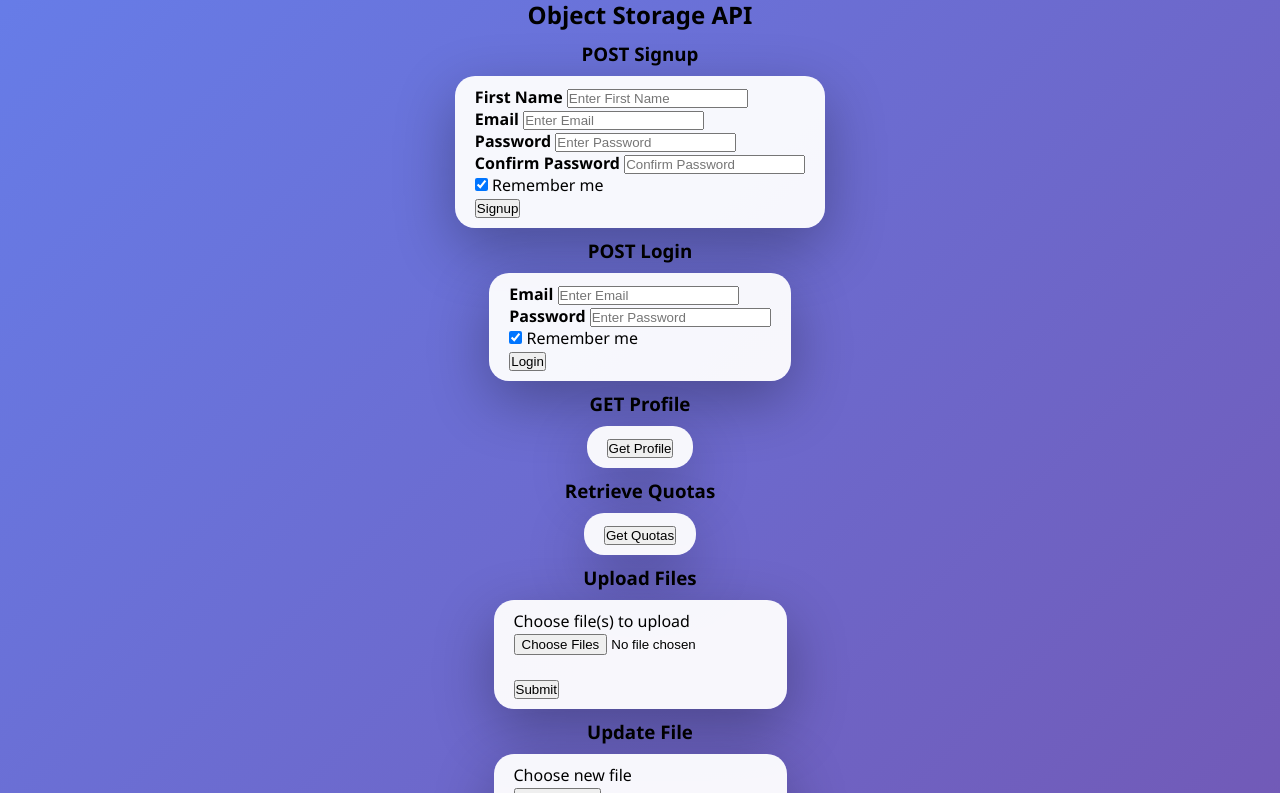
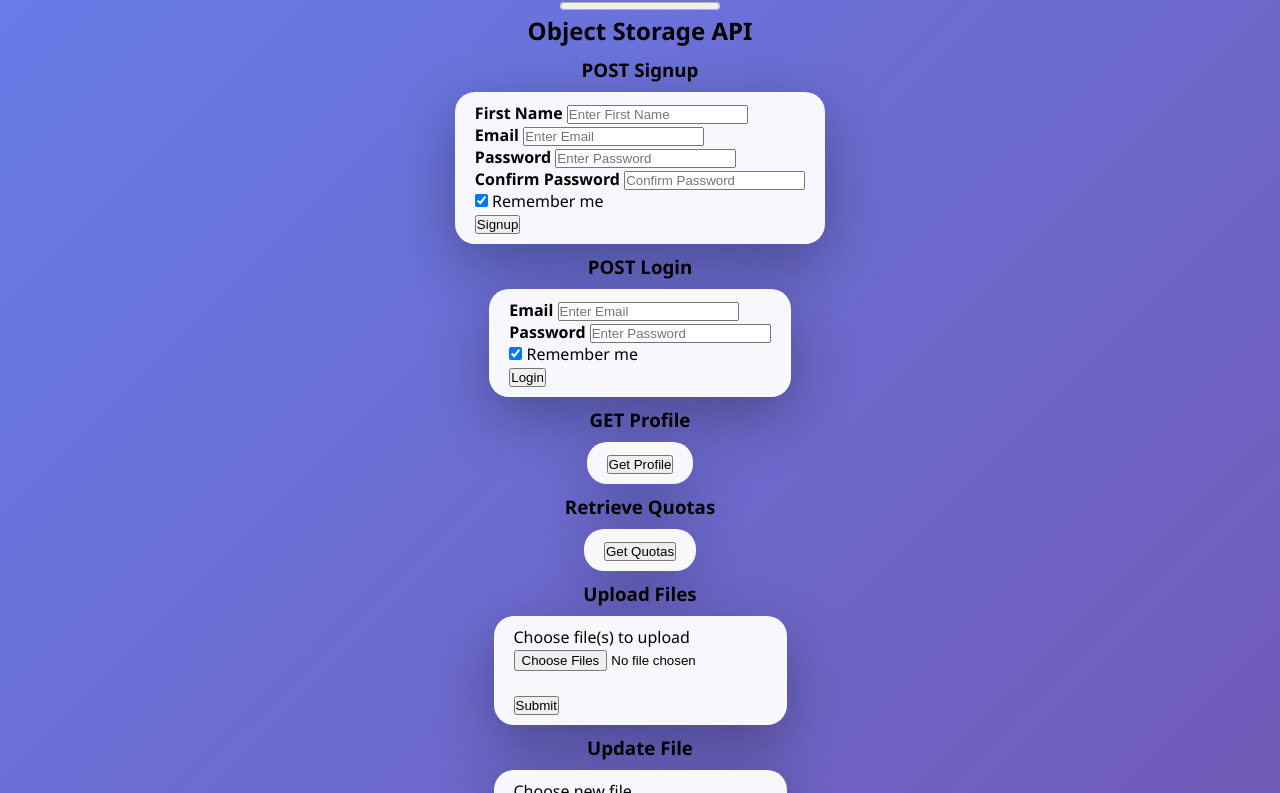
Before and after one commit to Raiders-io/deployment, a plain HTML site: page srcs/nginx/html/index.html in a window 1280 px wide. Shown: the part 111-904 px from the top of the page. Drawn offline with Linux system fonts and the light colour scheme.

Commit message:
feat: progressbar mimicks scroll-bar

```diff
--- a/srcs/nginx/html/index.html
+++ b/srcs/nginx/html/index.html
@@ -17,6 +17,11 @@
 		<button class="nav-link active" data-section="objects">Objects</button>
 	</nav>
 </header>
+
+
+<!-- <div class="progress-container"> -->
+	<progress id="progressBar" class="progress-bar" max="100" value="70">70%</progress>
+<!-- </div> -->
 
 <h2>Object Storage API</h2>
 <h3>POST Signup</h3>
@@ -166,6 +171,30 @@
 </footer>
 
 <script>
+	const progressBar = document.getElementById('progressBar');
+
+	// Fonction pour mettre à jour la barre
+	function updateProgressBar() {
+		// Hauteur totale de la page (incluant le contenu non visible)
+		const totalHeight = document.documentElement.scrollHeight - document.documentElement.clientHeight;
+
+		// Position actuelle du défilement
+		const scrollPosition = window.scrollY;
+
+		// Calculer le pourcentage (éviter division par zéro)
+		const progress = totalHeight > 0 ? (scrollPosition / totalHeight) * 100 : 0;
+
+		// Mettre à jour la largeur de la barre
+		progressBar.value = progress;
+		progressBar.textContent = `${Math.round(progress)}%`;
+	}
+
+	// Écouter l'événement 'scroll' sur la fenêtre
+	window.addEventListener('scroll', updateProgressBar);
+
+	// Appeler une fois au chargement pour initialiser
+	updateProgressBar();
+
 	// Fonctions utilitaires pour les cookies
 	function setCookie(name, value, days = 7) {
 		const expires = new Date(Date.now() + days * 864e5).toUTCString();
--- a/srcs/nginx/html/stylesheet.css
+++ b/srcs/nginx/html/stylesheet.css
@@ -14,6 +14,12 @@ header{
 	background-color: white;
 	border-bottom: solid black 3px;
 	padding: 0.5rem 1rem;
+}
+
+progress {
+	position: sticky;
+	top: 0;
+	z-index: 1000;
 }
 
 header > img{
```
